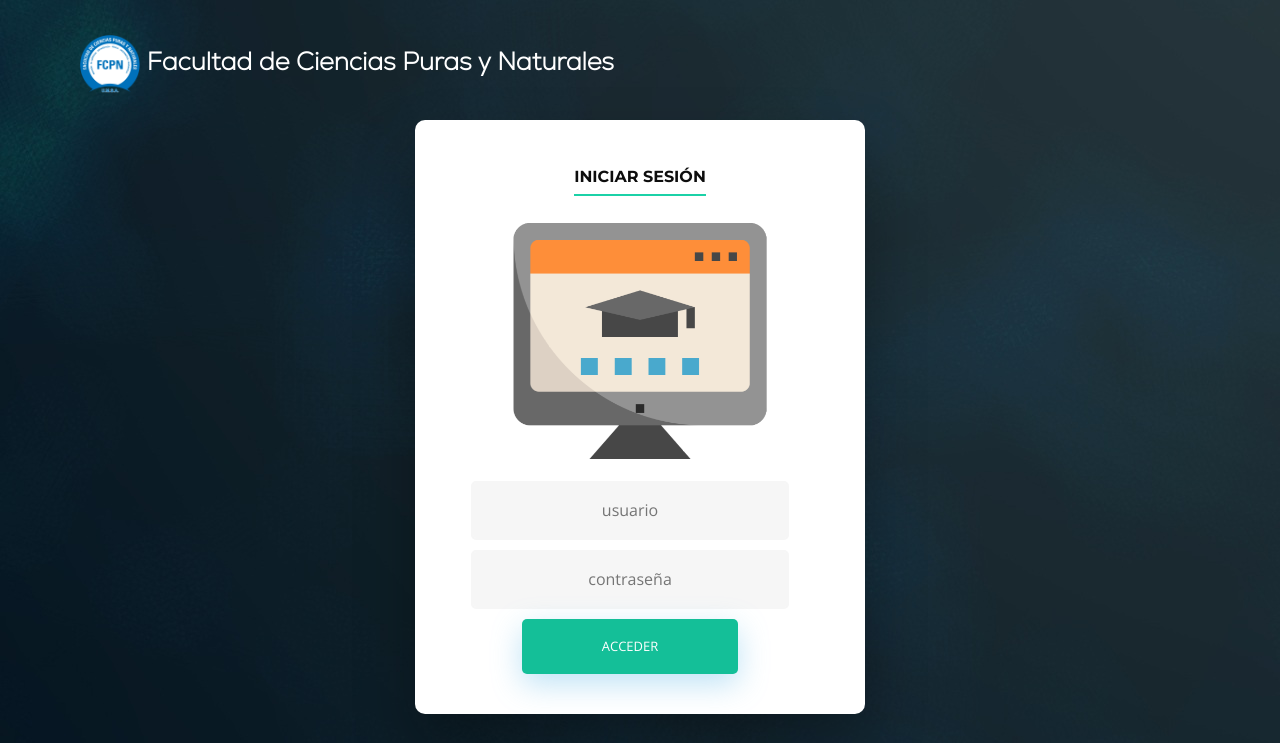
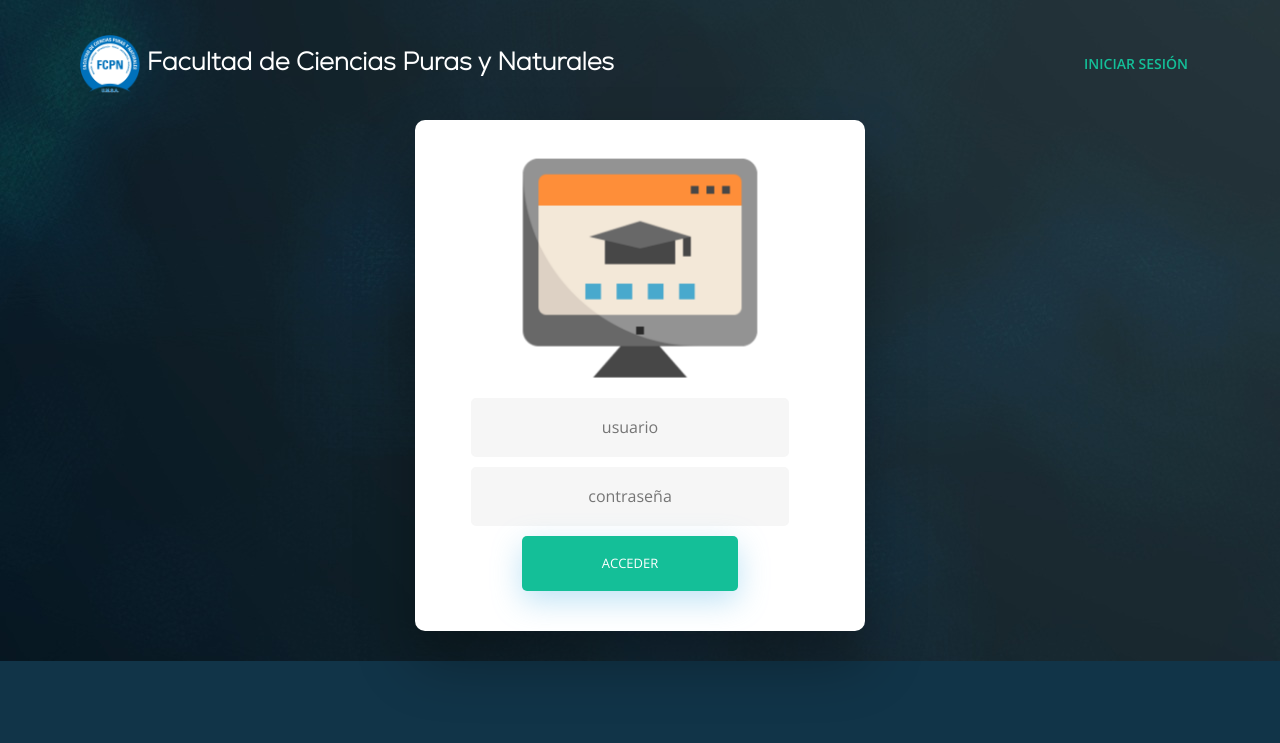
Before and after one commit to Jael-Lany-Valeriano-Baltazar/INF317_EXAMEN_PRACTICO, a PHP site: page /index.php in a window 1280 px wide. Shown: the top 743 px of the page. Run offline with PHP 8.4, Linux system fonts and the light colour scheme.

Commit message:
Update index.php

```diff
--- a/EJERCICIO_1/web/index.php
+++ b/EJERCICIO_1/web/index.php
@@ -89,6 +89,13 @@
             <!-- end of mobile menu toggle button -->
         </div>
 
+	<div class="collapse navbar-collapse" id="navbarsExampleDefault">
+            <ul class="navbar-nav ml-auto">
+                <li class="nav-item">
+                    <a class="nav-link page-scroll" href="#callMe">INICIAR SESIÓN</a>
+                </li>
+            </ul>
+        </div>
 
 
     </nav> <!-- end of navbar -->
@@ -105,23 +112,23 @@
                 <div class="col-md-12">
                     <div class="wrapper_form fadeInDown_form" >
                         <div id="formContent_form">
-                          <!-- Tabs Titles -->
+                          <!-- Tabs Titles
                           <h2 class="active_form h2_form"> Iniciar Sesión </h2>
-
+                          -->
 
                           <!-- Icon -->
                           <div class="fadeIn_form first_form">
-                            <img src="../logos/restriccion-de-cuenta.png" id="icon_form" alt="" />
+                            <img src="../logos/restriccion-de-cuenta.png" id="icon_form" alt="" style="padding-top:23px; width:250px;"/>
                           </div>
 
                           <!-- Login Form -->
                           <form method="post" action="index.php">
+				<?php if (isset($errores)) { ?>
+                                	<p class="error_login"><?php echo $errores; ?></p>
+                            	<?php } ?>
                             <input type="text" id="username" class="fadeIn_form second_form" name="username" placeholder="usuario">
                             <input type="password" id="password" class="fadeIn_form third_form" name="password" placeholder="contraseña">
                             <input type="submit" class="fadeIn_form fourth_form" name="submit" value="Acceder">
-                            <?php if (isset($errores)) { ?>
-                                <p class="error_login"><?php echo $errores; ?></p>
-                            <?php } ?>
 
                           </form>
 
```
